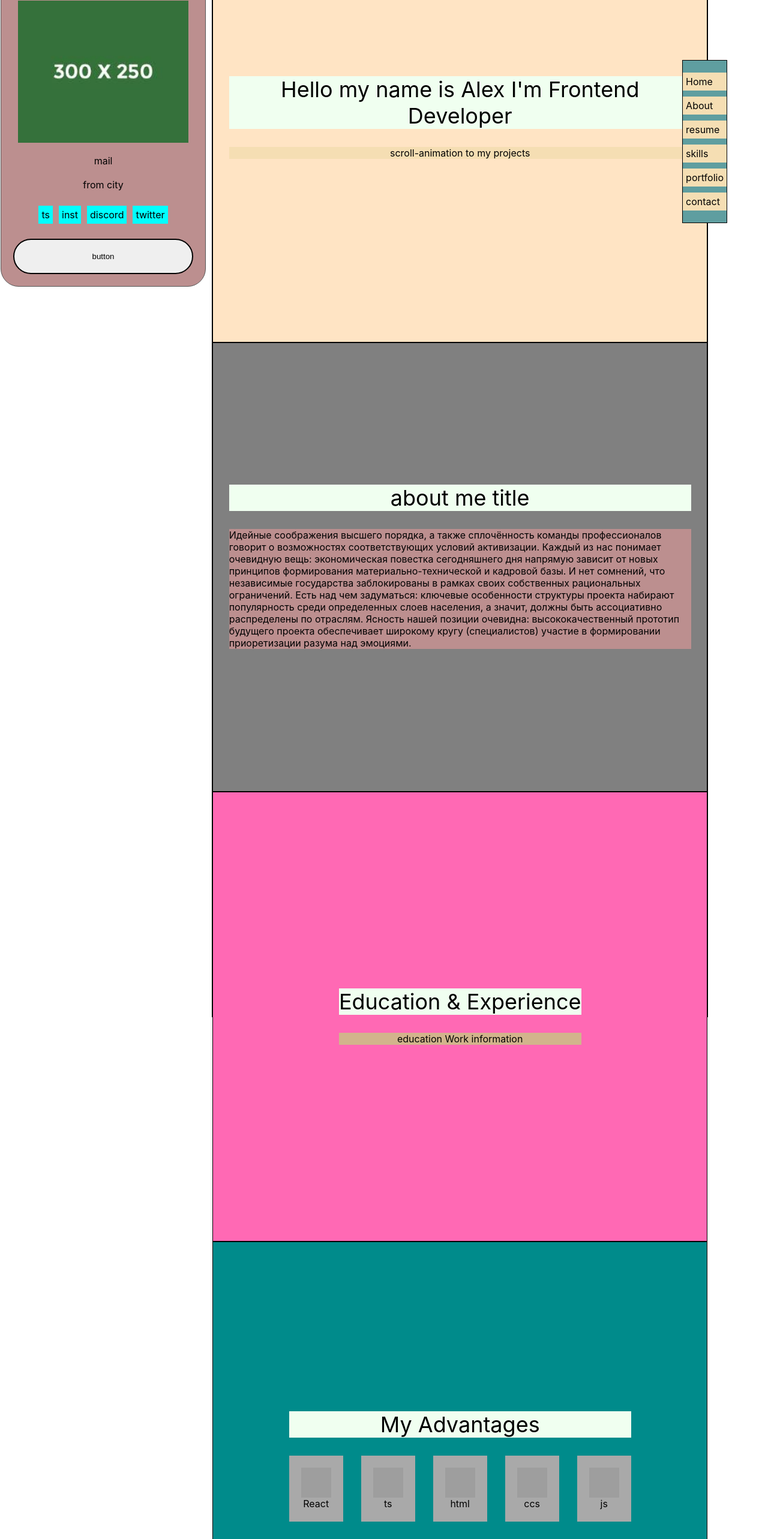
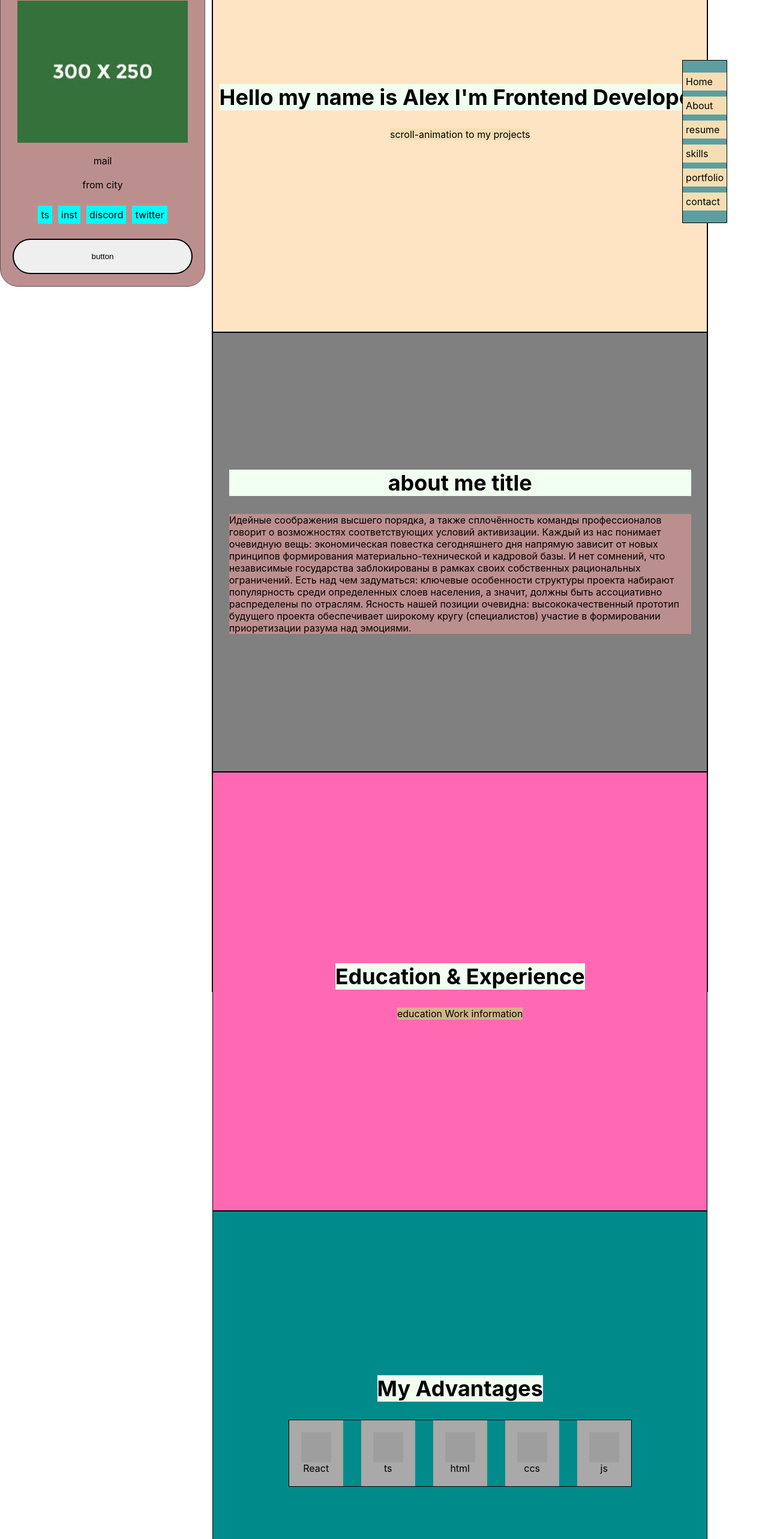
Before and after one commit to avkotau/portfolio, a React (Create React App) app: page / in a window 1280 px wide. Shown: the part 180-2746 px from the top of the page at 60% size. Built offline with nearby package versions, Linux system fonts and the light colour scheme; grey boxes are pictures that could not be loaded.

Commit message:
fix: remove unnecessary tags, styles

```diff
--- a/package.json
+++ b/package.json
@@ -2,6 +2,7 @@
   "name": "portfolio",
   "version": "0.1.0",
   "private": true,
+  "homepage": "https://avkotau.github.io/portfolio",
   "dependencies": {
     "@testing-library/jest-dom": "5.16.5",
     "@testing-library/react": "14.0.0",
@@ -10,6 +11,7 @@
     "@types/node": "^16.7.13",
     "@types/react": "^18.0.0",
     "@types/react-dom": "^18.0.0",
+    "gh-pages": "^5.0.0",
     "react": "^18.2.0",
     "react-dom": "^18.2.0",
     "react-scripts": "5.0.1",
@@ -21,7 +23,9 @@
     "start": "react-scripts start",
     "build": "react-scripts build",
     "test": "react-scripts test",
-    "eject": "react-scripts eject"
+    "eject": "react-scripts eject",
+    "predeploy": "npm run build",
+    "deploy": "gh-pages -d build"
   },
   "eslintConfig": {
     "extends": [
--- a/src/App.module.scss
+++ b/src/App.module.scss
@@ -41,12 +41,10 @@ $maxW: 770px;
   margin-right: 100px;
 
 
-  .leftSidebarContainer {
+  .leftSidebar {
     flex: 0.3;
-    position: fixed;
     left: 0;
 
-    .leftSidebar {
     background-color: rosybrown;
     padding: 50px;
     @include displayFlexCenter(flex, center, center);
@@ -87,23 +85,16 @@ $maxW: 770px;
     }
   }
 
-    @extend %tplborder
-  }
-
-
-  .heroContainer {
+  .container {
     background-color: bisque;
     flex: 0.7;
     @extend %tplborder;
 
-    .heroContent {
+    .hero {
       @include displayFlexCenter(flex, center, center);
       @extend %tplborder;
       @extend %flColumn;
       min-height: $minHg;
-
-      .wrapContent {
-        max-width: $maxW;
 
       .title {
         @extend %titleStyle;
@@ -113,13 +104,10 @@ $maxW: 770px;
       .portfolioAnimation {
         @include displayFlexCenter(flex, center, center);
         background-color: wheat;
-
-        }
       }
     }
 
-
-    .aboutContent {
+    .about {
       background-color: gray;
       min-height: $minHg;
       @include displayFlexCenter(flex, center, center);
@@ -130,7 +118,6 @@ $maxW: 770px;
         max-width: $maxW;
 
         .title {
-          //@include displayFlexCenter(flex, center, center);
           @extend %titleStyle;
           background-color: honeydew;
         }
@@ -140,19 +127,14 @@ $maxW: 770px;
           background-color: rosybrown;
         }
       }
-
-
     }
 
-    .resumeContent {
+    .resume {
       background-color: hotpink;
       min-height: $minHg;
       @include displayFlexCenter(flex, center, center);
       @extend %tplborder;
       @extend %flColumn;
-
-      .wrapContent {
-        max-width: $maxW;
 
       .title {
         //@include displayFlexCenter(flex, center, center);
@@ -163,25 +145,17 @@ $maxW: 770px;
       .educationWork {
         background-color: tan;
         @include displayFlexCenter(flex, center, center);
-
       }
     }
 
-
-    }
-
-    .skillsContent {
+    .skills {
       background-color: darkcyan;
       min-height: $minHg;
       @include displayFlexCenter(flex, center, center);
       @extend %tplborder;
-      @extend %flColumn;
-
-      .wrapContent {
-        max-width: $maxW;
+      flex-direction: column;
 
       .title {
-          //@include displayFlexCenter(flex, center, center);
         @extend %titleStyle;
         background-color: honeydew;
       }
@@ -189,6 +163,7 @@ $maxW: 770px;
       .skills {
         background-color: darkcyan;
         @include displayFlexCenter(flex, center, center);
+        flex-direction: row;
         //min-height: $minHg;
         gap: 30px;
         flex-wrap: wrap;
@@ -208,22 +183,14 @@ $maxW: 770px;
       }
     }
 
-
-    }
-
-    .portfolioContent {
+    .portfolio {
       background-color: aquamarine;
-      //height: $hg;
       @include displayFlexCenter(flex, center, center);
       @extend %tplborder;
       flex-direction: column;
       min-height: $minHg;
 
-      .wrapContent {
-        max-width: $maxW;
-
       .title {
-          //@include displayFlexCenter(flex, center, center);
         @extend %titleStyle;
         background-color: honeydew;
       }
@@ -240,23 +207,16 @@ $maxW: 770px;
           font-size: 20px;
         }
       }
-
     }
 
-
-    }
-
-    .contactContent {
+    .contact {
       background-color: darkgray;
       min-height: $minHg;
       @include displayFlexCenter(flex, center, center);
       @extend %tplborder;
-
-      .wrapContent {
-        max-width: $maxW;
+      flex-direction: column;
 
       .title {
-          //@include displayFlexCenter(flex, center, center);
         @extend %titleStyle;
         background-color: honeydew;
       }
@@ -264,8 +224,6 @@ $maxW: 770px;
       .form {
         display: flex;
         flex-direction: column;
-
-          .inputGroupBox {
 
         .inputGroup {
           @include displayFlexCol(flex, column, 10px);
@@ -278,29 +236,21 @@ $maxW: 770px;
       }
 
     }
-      }
 
   }
-
-  }
-
-  .menuContainer {
-    background-color: cadetblue;
-    @include displayFlexCenter(flex, center, center);
-    right: 68px;
-    position: fixed;
-    top: 35%;
-
-    @extend %tplborder;
 
   .menu {
     @include displayFlexCol(flex, column, 10px);
     padding: 20px 0;
+    right: 68px;
+    position: fixed;
+    top: 35%;
+    background-color: cadetblue;
+    @extend %tplborder;
 
     li {
       padding: 5px;
       background-color: wheat;
-      }
     }
   }
 }
@@ -319,7 +269,6 @@ $maxW: 770px;
         margin: 0 auto;
 
         button {
-          @extend %buttonStyle;
           width: 100%;
         }
       }
--- a/src/App.tsx
+++ b/src/App.tsx
@@ -5,7 +5,6 @@ import s from './App.module.scss';
 function App() {
     return (
         <div className={s.app}>
-            <div className={s.leftSidebarContainer}>
             <div className={s.leftSidebar}>
                 <span>name</span>
                 <img
@@ -21,23 +20,20 @@ function App() {
                 </ul>
                 <button>button</button>
             </div>
-            </div>
 
-            <div className={s.heroContainer}>
+            <div className={s.container}>
 
-                <div className={s.heroContent}>
+                <section className={s.hero}>
+                    <h1 className={s.title}>Hello my name is Alex I'm Frontend Developer</h1>
+                    <span className={s.portfolioAnimation}>
+                            scroll-animation to my projects
+                        </span>
+
+                </section>
+                <section className={s.about}>
                     <div className={s.wrapContent}>
-                        <div className={s.title}>Hello my name is Alex I'm Frontend Developer</div>
-                        <div className={s.portfolioAnimation}>
-                            scroll-animation to my projects
-                        </div>
-                    </div>
-
-                </div>
-                <div className={s.aboutContent}>
-                    <div className={s.wrapContent}>
-                        <div className={s.title}>about me title</div>
-                        <div className={s.text}>Идейные соображения высшего порядка, а также сплочённость команды
+                        <h3 className={s.title}>about me title</h3>
+                        <p className={s.text}>Идейные соображения высшего порядка, а также сплочённость команды
                             профессионалов говорит о возможностях соответствующих условий активизации. Каждый из нас
                             понимает очевидную вещь: экономическая повестка сегодняшнего дня напрямую зависит от новых
                             принципов формирования материально-технической и кадровой базы. И нет сомнений, что
@@ -46,18 +42,17 @@ function App() {
                             определенных слоев населения, а значит, должны быть ассоциативно распределены по отраслям.
                             Ясность нашей позиции очевидна: высококачественный прототип будущего проекта обеспечивает
                             широкому кругу (специалистов) участие в формировании приоретизации разума над эмоциями.
+                        </p>
                     </div>
-                    </div>
-                </div>
-                <div className={s.resumeContent}>
-                    <div className={s.wrapContent}>
-                        <div className={s.title}>Education & Experience</div>
+                </section>
+                <section className={s.resume}>
+                    <h3 className={s.title}>Education & Experience</h3>
                     <div className={s.educationWork}>education Work information</div>
-                    </div>
-                </div>
-                <div className={s.skillsContent}>
-                    <div className={s.wrapContent}>
-                        <div className={s.title}>My Advantages</div>
+                    {/*    create table tag with content*/}
+                </section>
+                <section className={s.skills}>
+
+                    <h3 className={s.title}>My Advantages</h3>
                     <div className={s.skills}>
                         <div className={s.item}>
                             <img src="https://icon-library.com/images/50x50-icon/50x50-icon-0.jpg" alt=""/>
@@ -85,11 +80,11 @@ function App() {
 
                         </div>
                     </div>
-                    </div>
-                </div>
-                <div className={s.portfolioContent}>
-                    <div className={s.wrapContent}>
-                        <div className={s.title}>Featured Projects</div>
+
+                </section>
+                <section className={s.portfolio}>
+
+                    <h3 className={s.title}>Featured Projects</h3>
                     <figure>
                         <a href="https://hrautoglass.com/wp-content/themes/eshg/images/placeholder/700x400.gif">
                             <img src="https://hrautoglass.com/wp-content/themes/eshg/images/placeholder/700x400.gif"
@@ -112,29 +107,25 @@ function App() {
                             </a>
                         </figcaption>
                     </figure>
-                    </div>
-                </div>
 
-                <div className={s.contactContent}>
-                    <div className={s.wrapContent}>
-                        <div className={s.title}>Contact</div>
+                </section>
+                <section className={s.contact}>
+
+                    <h3 className={s.title}>Contact</h3>
+
                     <form className={s.form} method="" action="">
 
-                            <div className={s.inputGroupBox}>
                         <div className={s.inputGroup}>
                             <label htmlFor="name">Name</label>
                             <input type="text" name="name" id="name"
                                    placeholder="Your name"/>
                         </div>
-                            </div>
 
-                            <div className={s.inputGroupBox}>
                         <div className={s.inputGroup}>
                             <label htmlFor="email">Email</label>
                             <input type="email" name="email" id="email" placeholder="Your email adress"/>
                         </div>
-                            </div>
-                            <div className={s.inputGroupBox}>
+
                         <div className={s.inputGroup}>
                             <label htmlFor="phone-number">phone <span>(optional)</span></label>
                             <input
@@ -142,30 +133,25 @@ function App() {
                                 placeholder="Your number phone"
                             />
                         </div>
-                            </div>
-                            <div className={s.inputGroupBox}>
+
                         <div className={s.inputGroup}>
                             <label htmlFor="message">message</label>
                             <textarea
                                 name="message" id="message" placeholder="Wrire your message here ...">
                                     </textarea>
                         </div>
-                            </div>
-                            <div className={s.inputGroupBox}>
+
                         <div className={s.inputGroup}>
                             <button className="" name="submit" type="submit" id="submit-form">send
                                 message
                             </button>
                         </div>
+
+                    </form>
+                </section>
+
             </div>
 
-                        </form>
-                    </div>
-                </div>
-            </div>
-
-
-            <div className={s.menuContainer}>
             <ul className={s.menu}>
                 <li>Home</li>
                 <li>About</li>
@@ -174,7 +160,6 @@ function App() {
                 <li>portfolio</li>
                 <li>contact</li>
             </ul>
-            </div>
 
         </div>
     );
```
Also changed, not shown: 1 other file (tests, documents, lock files or other folders). Lines whose indentation alone changed are shown as unchanged.
